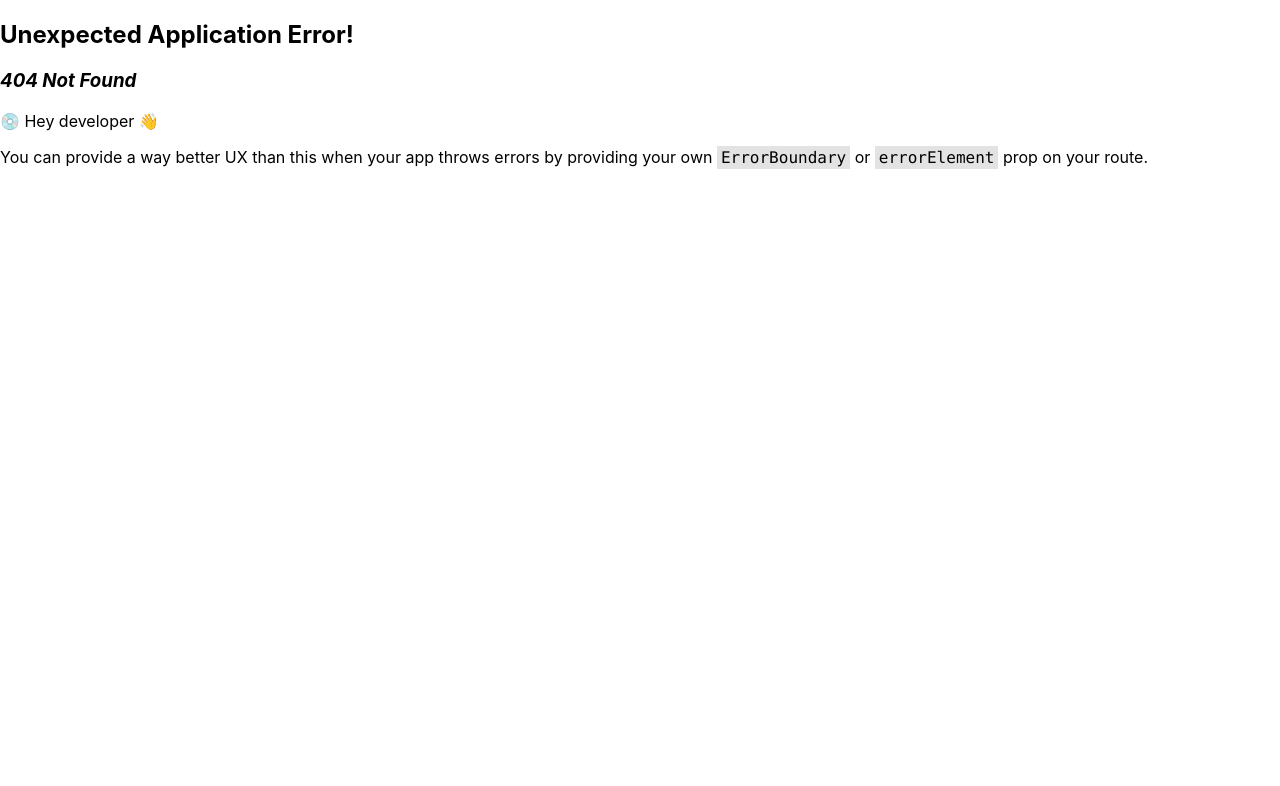
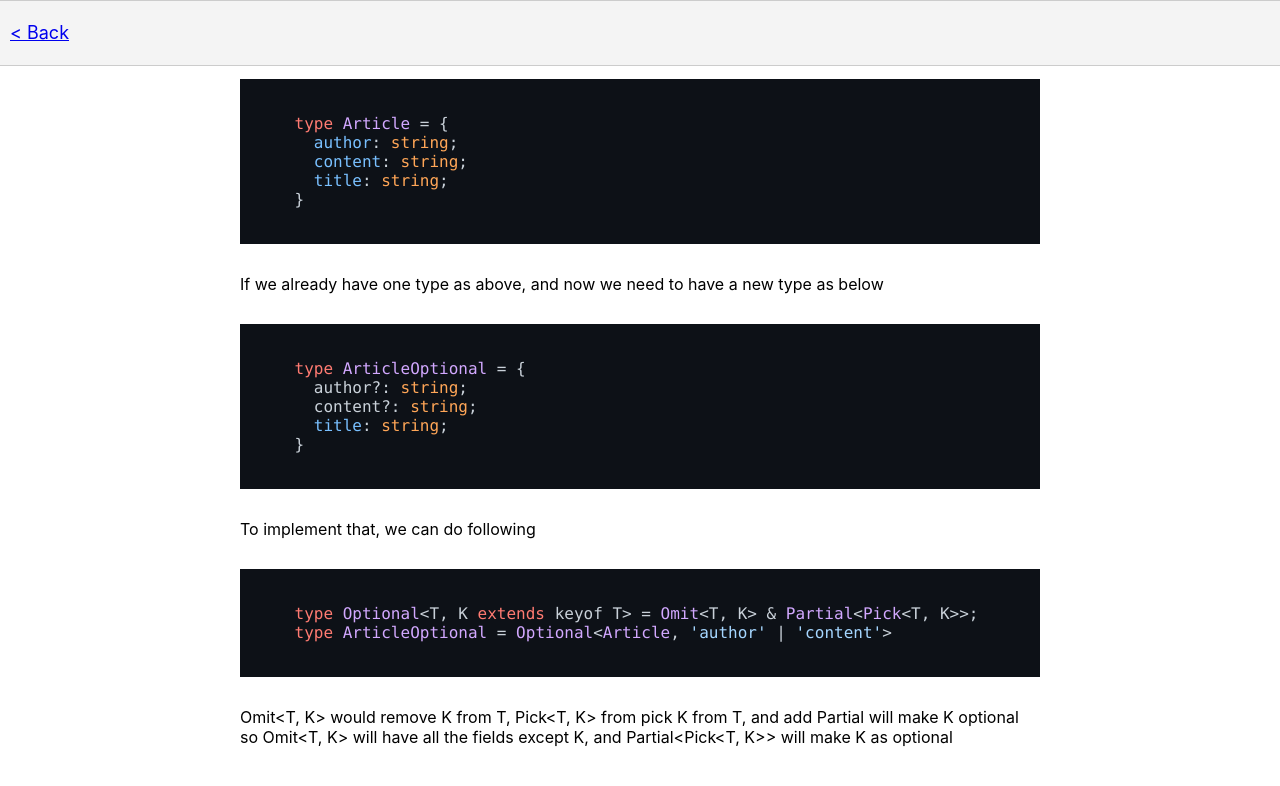
Before and after one commit to 615349/615349.GitHub.io, a React (Create React App) app: page /optional in a window 1280 px wide. Before the commit this address had no page. Shown: the top 786 px of the page. Built offline with nearby package versions, Linux system fonts and the light colour scheme.

Commit message:
add Optional

```diff
--- a/src/components/ArrayFlatten.tsx
+++ b/src/components/ArrayFlatten.tsx
@@ -9,7 +9,7 @@ const ArrayFlatten = () => {
     hl.highlightAll();
   }, []);
 
-  const codeStr = `
+  const code = `
     const arr = [1, 2, 3, [4, 5, [6, 8], 9]];
     arr.flat(Infinity); // [1, 2, 3, 4, 5, 6, 8, 9]
   `;
@@ -17,7 +17,7 @@ const ArrayFlatten = () => {
   return (
     <>
       <Back />
-      <Code codeStr={codeStr} />
+      <Code code={code} />
     </>
   );
 };
--- a/src/components/Code.tsx
+++ b/src/components/Code.tsx
@@ -4,11 +4,11 @@ import hl from "highlight.js";
 import styled from "styled-components";
 
 const Wrapper = styled.div`
-  max-width: 600px;
+  max-width: 800px;
   margin: 0 auto;
 `;
 
-const Code = ({ codeStr }: { codeStr: string }) => {
+const Code = ({ code }: { code: string }) => {
   useEffect(() => {
     hl.highlightAll();
   }, []);
@@ -16,7 +16,7 @@ const Code = ({ codeStr }: { codeStr: string }) => {
   return (
     <Wrapper>
       <pre>
-        <code className="language-ts">{codeStr}</code>
+        <code className="language-ts">{code}</code>
       </pre>
     </Wrapper>
   );
--- /dev/null
+++ b/src/components/Description.tsx
@@ -0,0 +1,12 @@
+import styled from "styled-components";
+
+const Wrapper = styled.div`
+  max-width: 800px;
+  margin: 30px auto;
+`;
+
+const Description = ({ children }: { children: React.ReactNode }) => (
+  <Wrapper>{children}</Wrapper>
+);
+
+export default Description;
--- a/src/components/Home.tsx
+++ b/src/components/Home.tsx
@@ -20,6 +20,7 @@ const Home = () => {
     <Wrapper>
       <Inner>
         <Section href="array-flatten" text="Array flatten" />
+        <Section href='optional' text='TS - Optional' />
       </Inner>
     </Wrapper>
   );
--- /dev/null
+++ b/src/components/Optional.tsx
@@ -0,0 +1,54 @@
+import React, { useEffect } from "react";
+import "highlight.js/styles/github-dark.css";
+import hl from "highlight.js";
+import Code from "./Code";
+import Back from "./Back";
+import Description from "./Description";
+
+const Optional = () => {
+  useEffect(() => {
+    hl.highlightAll();
+  }, []);
+
+  const code1 = `
+    type Article = {
+      author: string;
+      content: string;
+      title: string;
+    }
+  `;
+  const code2 = `
+    type ArticleOptional = {
+      author?: string;
+      content?: string;
+      title: string;
+    }
+  `;
+
+  const code3 = `
+    type Optional<T, K extends keyof T> = Omit<T, K> & Partial<Pick<T, K>>;
+    type ArticleOptional = Optional<Article, 'author' | 'content'>
+  `;
+
+  const description = `
+    Omit<T, K> would remove K from T, Pick<T, K> from pick K from T, and add Partial will make K optional
+    so Omit<T, K> will have all the fields except K, and Partial<Pick<T, K>> will make K as optional
+  `;
+
+  return (
+    <>
+      <Back />
+      <Code code={code1} />
+      <Description>
+        If we already have one type as above, and now we need to have a new type
+        as below
+      </Description>
+      <Code code={code2} />
+      <Description>To implement that, we can do following</Description>
+      <Code code={code3} />
+      <Description>{description}</Description>
+    </>
+  );
+};
+
+export default Optional;
--- a/src/index.tsx
+++ b/src/index.tsx
@@ -3,6 +3,7 @@ import { createRoot } from "react-dom/client";
 import "./index.css";
 import Home from "./components/Home";
 import ArrayFlatten from "./components/ArrayFlatten";
+import Optional from "./components/Optional";
 
 import { createBrowserRouter, RouterProvider } from "react-router-dom";
 
@@ -15,6 +16,10 @@ const router = createBrowserRouter([
     path: "array-flatten",
     element: <ArrayFlatten />,
   },
+  {
+    path: "optional",
+    element: <Optional />,
+  },
 ]);
 
 createRoot(document.getElementById("root") as HTMLElement).render(
```
